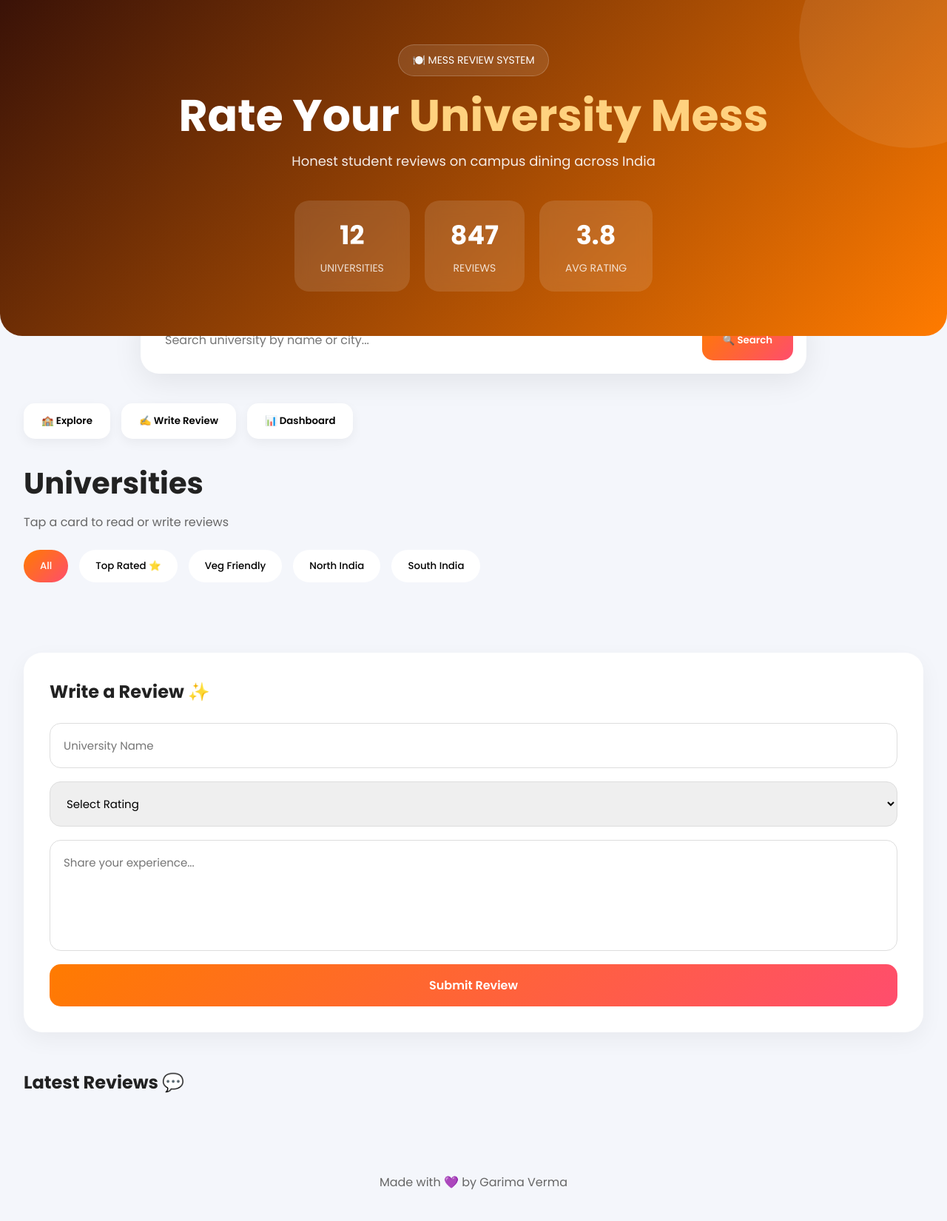
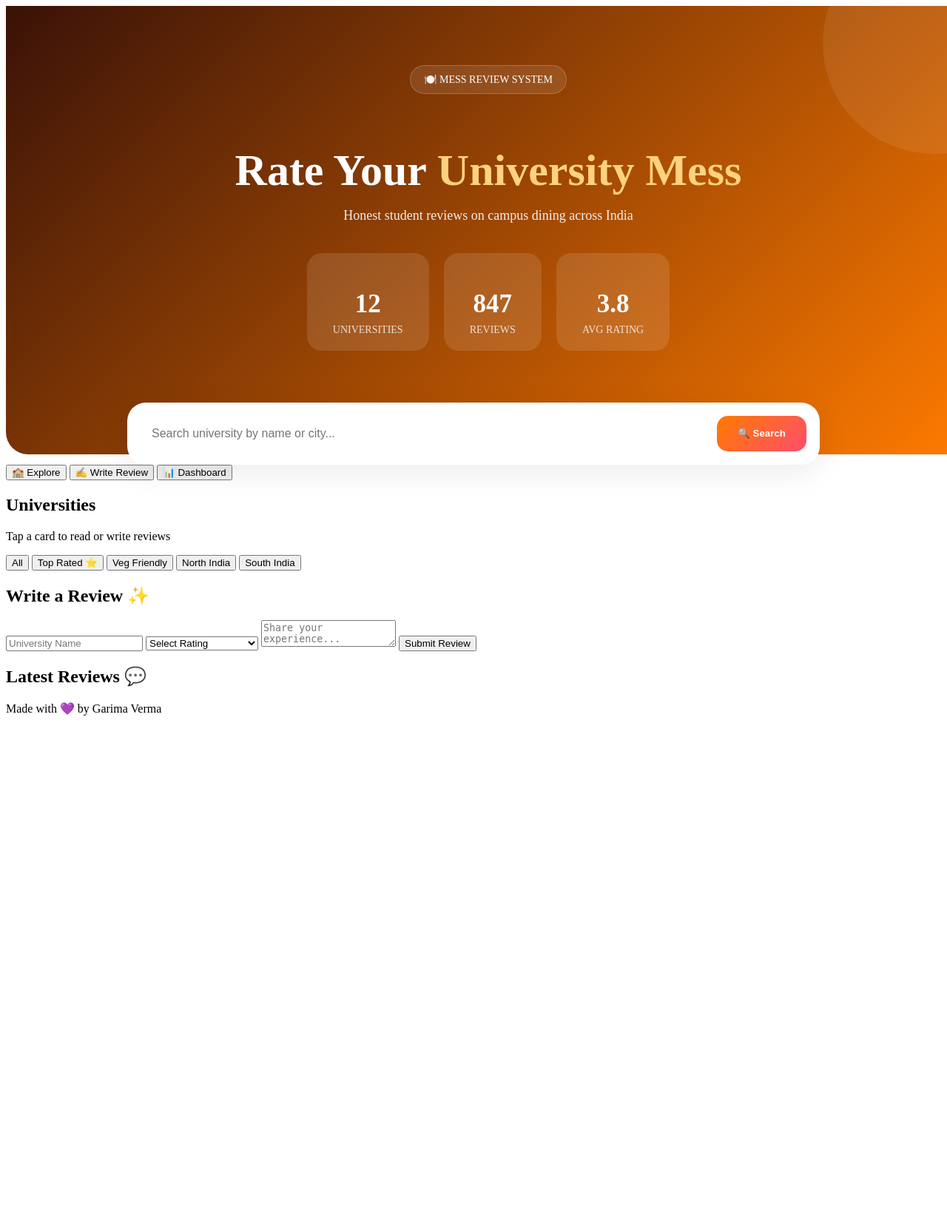
Before and after one commit to gv545312-glitch/mess-review-mvp, a Flask app: template templates/index.html in a window 1280 px wide. Shown: the whole page at 74% size. After the commit the page ends 967 px from the top, so only its background shows below. Run offline with Flask 3, Linux system fonts and the light colour scheme; the template is opened without the code that fills it, so the values that code supplies are empty.

Commit message:
fixed hero overlap issue

```diff
--- a/static/style.css
+++ b/static/style.css
@@ -1,21 +1,6 @@
-*{
-    margin:0;
-    padding:0;
-    box-sizing:border-box;
-    font-family:'Poppins',sans-serif;
-}
-
-body{
-    background:#f4f6fb;
-    color:#222;
-}
-
-
-/* HERO */
-
 .hero{
     width:100%;
-    min-height:320px;
+    padding:80px 20px 140px;
 
     background:
     linear-gradient(
@@ -27,8 +12,6 @@ body{
     display:flex;
     align-items:center;
     justify-content:center;
-
-    padding:60px 20px;
 
     border-bottom-left-radius:30px;
     border-bottom-right-radius:30px;
@@ -126,7 +109,7 @@ body{
 /* SEARCH */
 
 .search-section{
-    margin-top:-40px;
+    margin-top:-70px;
     padding:0 20px;
 }
 
@@ -144,6 +127,9 @@ body{
     border-radius:25px;
 
     box-shadow:0 10px 40px rgba(0,0,0,0.08);
+
+    position:relative;
+    z-index:100;
 }
 
 .search-box input{
@@ -176,312 +162,3 @@ body{
 
     font-weight:600;
 }
-
-
-/* CONTAINER */
-
-.container{
-    width:95%;
-    max-width:1300px;
-    margin:auto;
-    padding:40px 0;
-}
-
-
-/* BUTTONS */
-
-.top-buttons{
-    display:flex;
-    gap:15px;
-    flex-wrap:wrap;
-    margin-bottom:30px;
-}
-
-.top-buttons button{
-    border:none;
-
-    background:white;
-
-    padding:14px 24px;
-
-    border-radius:15px;
-
-    cursor:pointer;
-
-    font-weight:600;
-
-    box-shadow:0 5px 15px rgba(0,0,0,0.05);
-}
-
-
-/* HEADING */
-
-.heading{
-    margin-bottom:25px;
-}
-
-.heading h2{
-    font-size:40px;
-    margin-bottom:10px;
-}
-
-.heading p{
-    color:#666;
-}
-
-
-/* FILTERS */
-
-.filters{
-    display:flex;
-    gap:15px;
-    flex-wrap:wrap;
-
-    margin-bottom:35px;
-}
-
-.filters button{
-    border:none;
-
-    padding:12px 22px;
-
-    border-radius:30px;
-
-    background:white;
-
-    cursor:pointer;
-
-    font-weight:500;
-}
-
-.filters .active{
-    background:linear-gradient(
-        135deg,
-        #ff7b00,
-        #ff4d6d
-    );
-
-    color:white;
-}
-
-
-/* GRID */
-
-.grid{
-    display:grid;
-
-    grid-template-columns:
-    repeat(auto-fit,minmax(280px,1fr));
-
-    gap:30px;
-}
-
-
-/* CARD */
-
-.card{
-    background:white;
-
-    border-radius:25px;
-
-    overflow:hidden;
-
-    box-shadow:0 10px 30px rgba(0,0,0,0.07);
-
-    transition:0.3s;
-}
-
-.card:hover{
-    transform:translateY(-8px);
-}
-
-.card img{
-    width:100%;
-    height:220px;
-    object-fit:cover;
-}
-
-.card-content{
-    padding:22px;
-}
-
-.card-content h3{
-    margin-bottom:10px;
-    font-size:24px;
-}
-
-.card-content p{
-    color:#666;
-    margin-bottom:12px;
-}
-
-.rating{
-    margin-bottom:18px;
-    color:#ff9800;
-    font-weight:600;
-}
-
-
-/* VIEW BUTTON */
-
-.view-btn{
-    display:flex;
-    align-items:center;
-    justify-content:center;
-
-    width:100%;
-
-    padding:14px;
-
-    border-radius:14px;
-
-    text-decoration:none;
-
-    background:linear-gradient(
-        135deg,
-        #ff7b00,
-        #ff4d6d
-    );
-
-    color:white;
-
-    font-weight:600;
-
-    transition:0.3s;
-}
-
-.view-btn:hover{
-    opacity:0.9;
-}
-
-
-/* REVIEW SECTION */
-
-.review-section{
-    background:white;
-
-    margin-top:60px;
-
-    padding:35px;
-
-    border-radius:25px;
-
-    box-shadow:0 10px 30px rgba(0,0,0,0.05);
-}
-
-.review-section h2{
-    margin-bottom:25px;
-}
-
-.review-section form{
-    display:flex;
-    flex-direction:column;
-    gap:18px;
-}
-
-.review-section input,
-.review-section select,
-.review-section textarea{
-    width:100%;
-
-    padding:18px;
-
-    border:1px solid #ddd;
-
-    border-radius:15px;
-
-    font-size:15px;
-
-    outline:none;
-}
-
-.review-section textarea{
-    min-height:150px;
-    resize:none;
-}
-
-.review-section button{
-    border:none;
-
-    background:linear-gradient(
-        135deg,
-        #ff7b00,
-        #ff4d6d
-    );
-
-    color:white;
-
-    padding:16px;
-
-    border-radius:15px;
-
-    cursor:pointer;
-
-    font-size:16px;
-    font-weight:600;
-}
-
-
-/* REVIEWS */
-
-.latest-reviews{
-    margin-top:50px;
-}
-
-.latest-reviews h2{
-    margin-bottom:25px;
-}
-
-.review-card{
-    background:white;
-
-    padding:25px;
-
-    border-radius:20px;
-
-    margin-bottom:20px;
-
-    box-shadow:0 8px 25px rgba(0,0,0,0.05);
-}
-
-.review-top{
-    display:flex;
-    justify-content:space-between;
-    align-items:center;
-
-    margin-bottom:15px;
-}
-
-
-/* FOOTER */
-
-footer{
-    text-align:center;
-
-    padding:40px 20px;
-
-    color:#666;
-}
-
-
-/* MOBILE */
-
-@media(max-width:768px){
-
-    .hero h1{
-        font-size:38px;
-    }
-
-    .heading h2{
-        font-size:30px;
-    }
-
-    .search-box{
-        flex-direction:column;
-    }
-
-    .grid{
-        grid-template-columns:1fr;
-    }
-
-}
```
